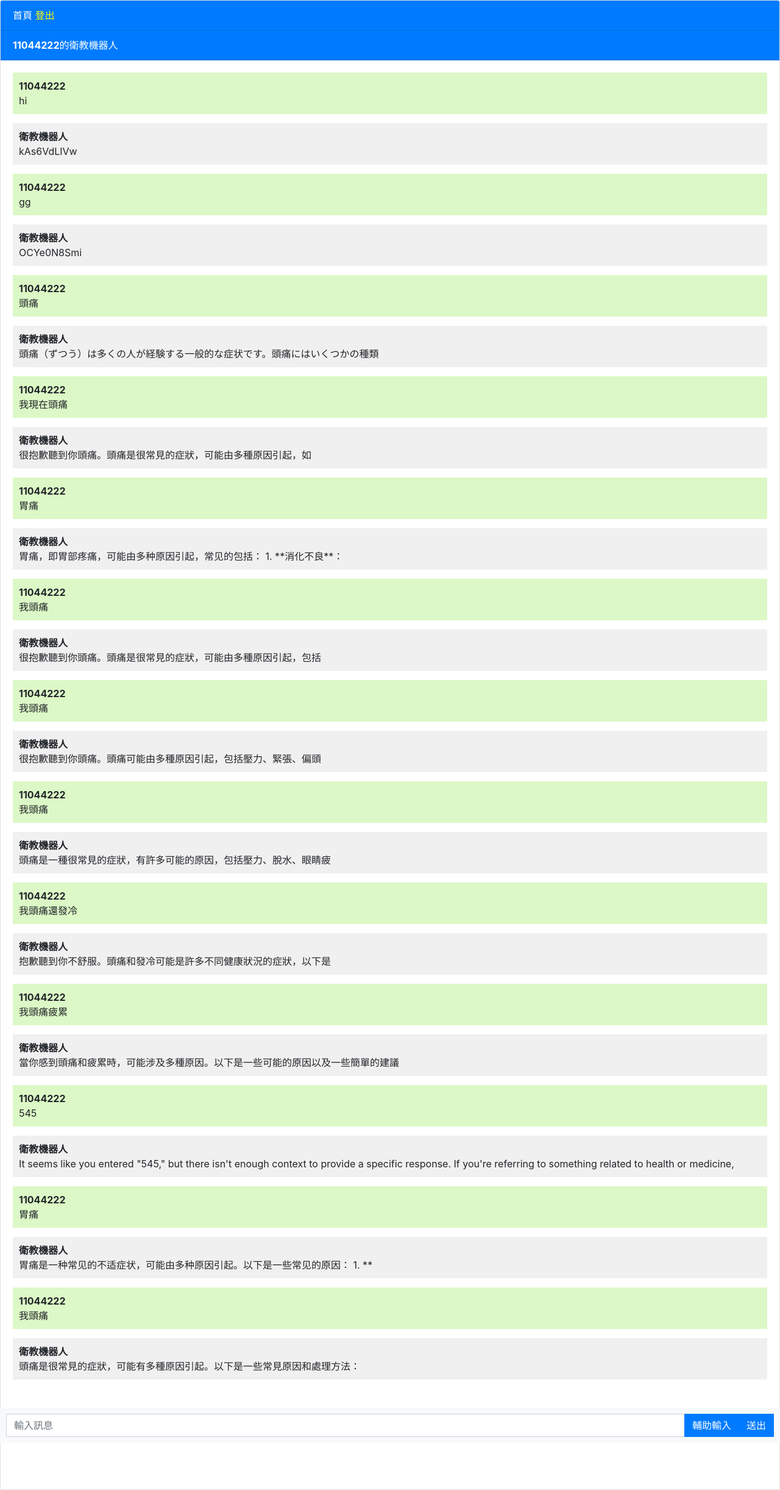
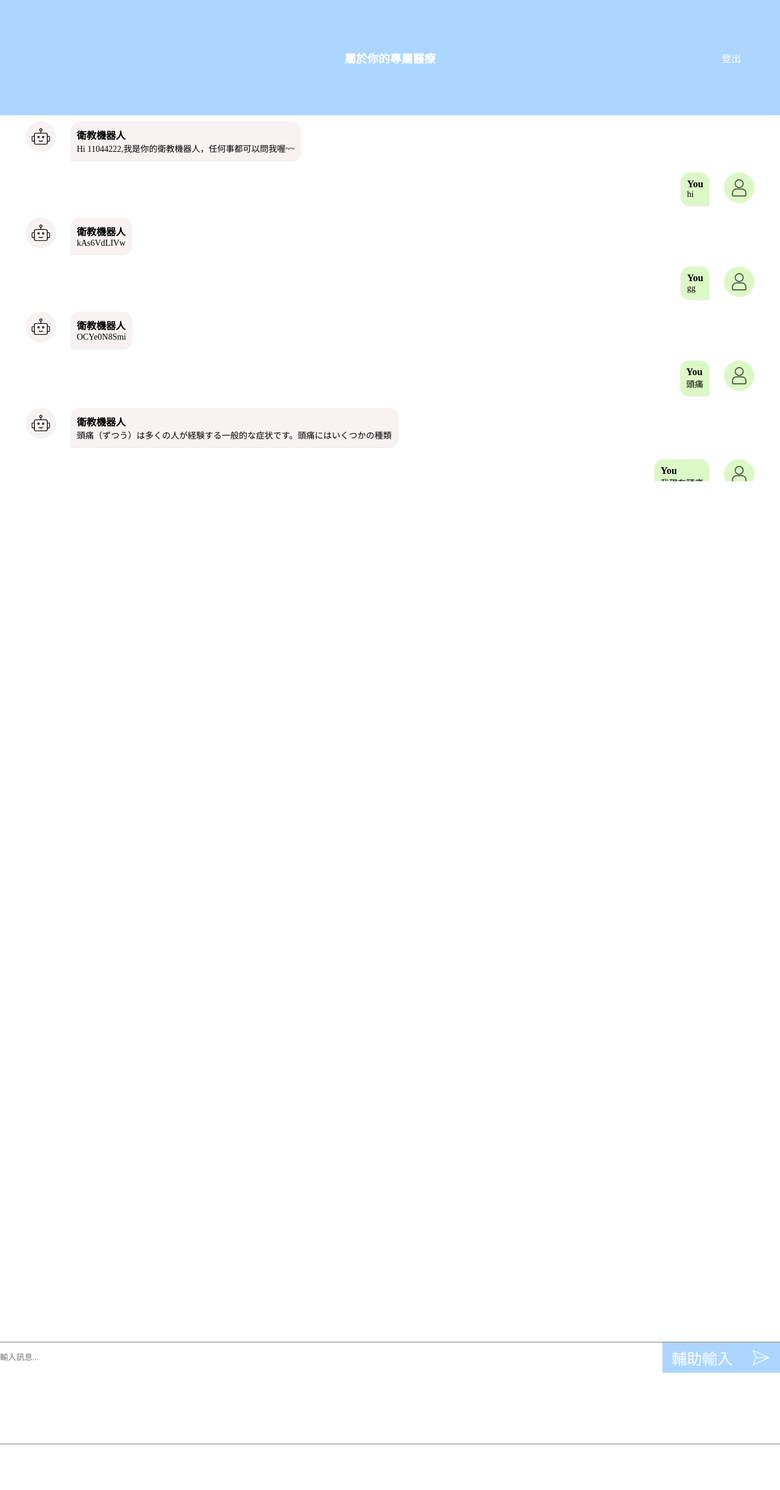
Before and after one commit to jimmypong10/E-help-robot, a Django app: page /chatbot in a window 1280 px wide. Shown: the whole page at 61% size. After the commit the page ends 2368 px from the top, so only its background shows below. Run offline with Django 4.2, Linux system fonts and the light colour scheme; a user stored in the database is signed in; data comes from the database, SQL or seed files in the repository; both versions use the stored data as it was after the commit; some libraries are stand-ins or nearby versions.

Commit message:
CHAT CSS

```diff
--- /dev/null
+++ b/mychatbot/static/css/chatbot.css
@@ -0,0 +1,195 @@
+html {
+    height: 100%;
+  }
+
+body {
+    width: 100%;
+    height:  100%;
+    margin: 0;
+    display: grid;
+    grid-template-rows: 8% auto 7% ;
+    grid-template-columns: auto;
+    grid-template-areas:
+        "header"
+        "main"
+        "section";
+    overflow: hidden;
+}
+
+header {
+    grid-area: header;
+    background-color: #ACD6FF;
+    width: 100%;
+    height: 100%;
+    margin: 0;
+    display: flex;
+    align-items: center;
+}
+
+main {
+    grid-area: main;
+    height: 100%;
+    width: 100%;
+    margin: 0;
+}
+
+
+section{
+    grid-area: section;
+    height: 100%;
+    width: 100%;
+    margin: 0;
+    border-top:1px solid gray ;
+    border-bottom:1px solid gray ;
+}
+
+.userinput{
+    width: 100%;
+    height: 100%;
+    display: flex;
+    box-sizing: border-box;
+    justify-content: center;
+    align-items: center;
+    border: none;
+}
+
+.userinput input{
+    flex: 1;
+    padding: 1% 0%;
+    border-radius: 5px;
+    font-family: "標楷體";
+    border: none;
+    background-color: white;
+}
+
+.userinput button{
+    flex: 0 0 auto;
+    padding: 0.5% 1.2%;
+    font-family: "標楷體";
+    font-size: 20px;
+    display: flex;
+    justify-content: center;
+    align-items: center;
+    cursor: pointer;
+    background-color: #ACD6FF;
+    color: white;
+    font-size: 25px;
+    border: none;
+    height: 50px;
+}
+
+.message_contain{
+    width: 95%;
+    height: 600px;
+    margin-left: 2.5%;
+    overflow-y: auto;
+    overflow-y: hidden;
+}
+
+.received{
+    display: flex;
+    justify-content: flex-start;
+    padding: 10px;
+}
+
+.received_container{
+    display: inline-block;
+    max-width: 80%;
+    background-color: #f8f2f2;
+    border-radius: 15px 15px 15px 0px;
+    padding: 10px;
+    box-shadow: 0 1px 2px rgba(0, 0, 0, 0.1);
+}
+
+.message-content{
+    font-size: 14px;
+    font-family: "標楷體";
+}
+
+.message-container b {
+    display: block;
+    margin-bottom: 5px;
+}
+
+.sent{
+    display: flex;
+    justify-content: flex-end;
+    padding: 10px;
+}
+
+.sent_container{
+    display: inline-block;
+    max-width: 80%;
+    background-color: #dcf8c6;
+    border-radius: 15px 15px 0px 15px;
+    padding: 10px;
+    box-shadow: 0 1px 2px rgba(0, 0, 0, 0.1);
+}
+
+.messages-list {
+    list-style-type: none;
+    padding: 0;
+    margin: 0;
+    max-height: 100%;
+    overflow-y: auto;
+}
+
+.userpic,.logo{
+    width: 30px;
+    height: 30px;
+}
+
+
+.message_contain .chat .robot {
+    background-color: #f8f2f2;
+    height: 50px;
+    width: 50px;
+    border-radius: 50%;
+    margin: 0% 2% 0% 0%;
+    display: flex;
+    justify-content: center;
+    align-items: center;
+    text-align: center;
+}
+
+.user .userpic,
+.robot .logo {
+    max-width: 100%;
+    max-height: 100%;
+}
+
+.message_contain .chat .user{
+    background-color: #dcf8c6;
+    height: 50px;
+    width: 50px;
+    border-radius: 50%;
+    margin: 0% 0% 0% 2%;
+    display: flex;
+    justify-content: center;
+    align-items: center;
+    text-align: center;
+}
+
+nav {
+    display: flex;
+    align-items: center;
+    justify-content: center;
+    width: 100%;
+    position: relative;
+}
+.name {
+    position: absolute;
+    left: 50%;
+    transform: translateX(-50%);
+}
+.logout {
+    position: absolute;
+    right: 5%;
+}
+nav h3 {
+    margin: 0;
+}
+nav a {
+    text-decoration: none;
+    color: white;
+}
--- a/mychatbot/templates/chatbot.html
+++ b/mychatbot/templates/chatbot.html
@@ -1,110 +1,53 @@
-{% extends 'base.html' %}
+{% load static %}
 
-{% block styles %}
-<style>
-    body, html {
-      height: 100%;
-    }
+<!DOCTYPE html>
+<html lang="en">
+<head>
+    <meta charset="UTF-8">
+    <meta name="viewport" content="width=device-width, initial-scale=1.0">
+    <title>Chat Interface</title>
+    <link rel="stylesheet" href="{% static 'css/chatbot.css' %}">
+    {% comment %} <link rel="stylesheet" href="{% static 'css/nav.css' %}"> {% endcomment %}
 
-    .messages-box {
-      flex: 1;
-      overflow-y: auto;
-    }
-
-    .messages-list {
-      padding-left: 0;
-    }
-
-    .message {
-      margin-bottom: 15px;
-      list-style: none;
-    }
-
-    .message-text {
-      padding: 10px;
-      border-radius: 5px;
-    }
-
-    .sent {
-      background-color: #dcf8c6;
-      align-self: flex-end;
-    }
-
-    .received {
-      background-color: #f1f0f0;
-      align-self: flex-start;
-    }
-
-    .message-form {
-      display: flex;
-      position: fixed;
-      bottom: 0;
-      left: 0;
-      right: 0;
-      padding: 10px;
-      background-color: #f8f9fa;
-    }
-
-    .message-input {
-      flex: 1;
-      border-radius: 0;
-      border-right: none;
-    }
-
-    .btn-send {
-      border-radius: 0;
-    }
-
-    .chat-container {
-      height: 100%;
-      display: flex;
-      flex-direction: column;
-    }
-  </style>
-{% endblock %}
-
-
+</head>
+<body>
+    <header>
+        <nav>
+            <div class="name"><h3><a href="{% url 'index' %}">屬於你的專屬醫療</a></h3></div>
+            <div class="logout"><a href="{% url 'log_out' %}">登出</a></div>
+        </nav>
+    </header>
     {% block content %}
-<div class="chat-container">
-  <div class="card flex-grow-1">
-    {% if user.is_authenticated %}
-    <div class="card-header bg-primary text-white"><a style="color:white" href="index">首頁   </a><a style="color: yellow;" href="logout">登出</a></div>
-
-
-    <div class="card-header bg-primary text-white"><b>{{user.username}}</b>的衛教機器人   </div>
-    {% else %}
-    <div class="card-header bg-primary text-white"><a style="color: yellow" href="login">Login</a>   <a style="color: yellow;" href="register">Register</a></div>
-    {% endif %}
-    <div class="card-body messages-box">
-
+    <main>
+        <div class="message_contain">
             <ul class="list-unstyled messages-list">
-
-        <!-- <li class="message received">
-          <div class="message-text">
+                <li class="chat received">
+                    <div class="robot"><img src="{% static 'image/robot.png' %}" alt="" class="logo"></div>
+                    <div class="received_container">
                         <div class="message-sender">
-              <b>AI Chatbot</b>
+                            <b>衛教機器人</b>
                         </div>
                         <div class="message-content">
-              Hi {{user.username}}, I am your AI Chatbot, you can ask me anything.
+                            Hi {{user.username}},我是你的衛教機器人，任何事都可以問我喔~~
                         </div>
                     </div>
-        </li> -->
+                </li>
                 {% for chat in chats %}
                 {% if chat.user == request.user %}
-
-            <li class="message sent">
-          <div class="message-text">
+                <li class="chat sent">
+                    <div class="sent_container">
                       <div class="message-sender">
-              <b>{{user.username}}</b>
+                        <b>You</b>
                       </div>
                       <div class="message-content">
                         {{chat.message}}
                       </div>
                     </div>
+                    <div class="user"><img src="{% static 'image/people.png' %}" alt="" class="userpic"></div>
                 </li>
-
-        <li class="message received">
-          <div class="message-text">
+                <li class="chat received">
+                    <div class="robot"><img src="{% static 'image/robot.png' %}" alt="" class="logo"></div>
+                    <div class="received_container">
                       <div class="message-sender">
                         <b>衛教機器人</b>
                       </div>
@@ -113,36 +56,31 @@
                       </div>
                     </div>
                 </li>
-
                 {% endif %}
                 {% endfor %}
+            </ul>
+        </div>
+    </main>
+    <section>
 
-      </ul>
+      <form action="{% url 'chatbot' %}" method="POST" class="message-form">
+        {% csrf_token %}
+        <div class="userinput">
+            <input type="text" class="form-control message-input" name="message" placeholder="輸入訊息...">
+            <button type="button" class="btn btn-primary btn-send" onclick="assistInput()">輔助輸入</button>
 
-    </div>
-    <br><br>
-    <br><br>
-    <br><br>
-  </div>
-  <form class="message-form">
-    {%csrf_token%}
-    <div class="input-group">
-      <input type="text" class="form-control message-input" placeholder="輸入訊息">
-      <!-- <input type="file" id="imageUpload" accept="image/*" onchange="readfile()">
-      <img id="imagePreview" src="#" alt="圖片預覽" style="display:none; width: 300px; height: auto;"/> -->
-      <div class="input-group-append">
-        <button type="button" class="btn btn-primary btn-send" onclick="assistInput()">輔助輸入</button>
-        <button type="submit" class="btn btn-primary btn-send">送出</button>
-      </div>
+            <button type="submit"><img src="{% static 'image/send.png' %}" alt=""></button>
         </div>
     </form>
-</div>
+    </section>
+
+
+</body>
+
 <script>
   const messagesList = document.querySelector('.messages-list');
   const messageForm = document.querySelector('.message-form');
   const messageInput = document.querySelector('.message-input');
-
-
   messageForm.addEventListener('submit', (event) => {
       event.preventDefault();
 
@@ -152,21 +90,22 @@
       }
 
       const messageItem = document.createElement('li');
-    messageItem.classList.add('message', 'sent');
+      messageItem.classList.add('chat','sent');
       messageItem.innerHTML = `
-        <div class="message-text">
+          <div class="sent_container">
               <div class="message-sender">
-                <b>{{user.username}}</b>
+                  <b>You</b>
               </div>
               <div class="message-content">
                   ${message}
               </div>
-        </div>`;
+          </div>
+          <div class="user"><img src="{% static 'image/people.png' %}" alt="" class="userpic"></div>`;
       messagesList.appendChild(messageItem);
-
+      messagesList.scrollTop = messagesList.scrollHeight;
       messageInput.value = '';
 
-    fetch('', {
+      fetch("{% url 'chatbot' %}", {
           method: 'POST',
           headers: { 'Content-Type': 'application/x-www-form-urlencoded' },
           body: new URLSearchParams({
@@ -178,18 +117,21 @@
       .then(data => {
           const response = data.response;
           const messageItem = document.createElement('li');
-        messageItem.classList.add('message', 'received');
+          messageItem.classList.add('chat','received');
           messageItem.innerHTML = `
-        <div class="message-text">
+          <div class="robot"><img src="{% static 'image/robot.png' %}" alt="" class="logo"></div>
+          <div class="received_container">
               <div class="message-sender">
                   <b>衛教機器人</b>
               </div>
               <div class="message-content">
                   ${response}
               </div>
-        </div>
-          `;
+          </div>`;
           messagesList.appendChild(messageItem);
+
+          messagesList.scrollTop = messagesList.scrollHeight;
+
       });
   });
 
@@ -198,21 +140,6 @@
             messageInput.value = '我頭痛';
         }
 
-  // function readfile() {
-  //     const input = document.getElementById('imageUpload');
-  //     const file = input.files[0];
-  //     if (file) {
-  //         const reader = new FileReader();
-  //         reader.onload = function(e) {
-  //             const img = document.getElementById('imagePreview');
-  //             img.src = e.target.result;
-  //             img.style.display = 'block';
-  //         }
-  //         reader.readAsDataURL(file);
-  //     }
-
-  // }
-
 </script>
-
   {% endblock %}
+</html>
--- a/mychatbot/templates/game.html
+++ b/mychatbot/templates/game.html
@@ -5,7 +5,7 @@
     <meta charset="UTF-8">
     <meta name="viewport" content="width=device-width, initial-scale=1.0">
     <title>衛教問答小遊戲</title>
-    <link rel="stylesheet" href="{% static 'css/index.css' %}">
+
 
     <link rel="stylesheet" href="{% static 'css/game.css' %}">
     <link rel="stylesheet" href="{% static 'css/nav.css' %}">
```
Also changed, not shown: chatbotpre.html (added, +218 -0 lines), mychatbot/db.sqlite3, mychatbot/static/image/people.png (added), mychatbot/static/image/robot.png (added), mychatbot/static/image/send.png (added). Lines whose indentation alone changed are shown as unchanged.
